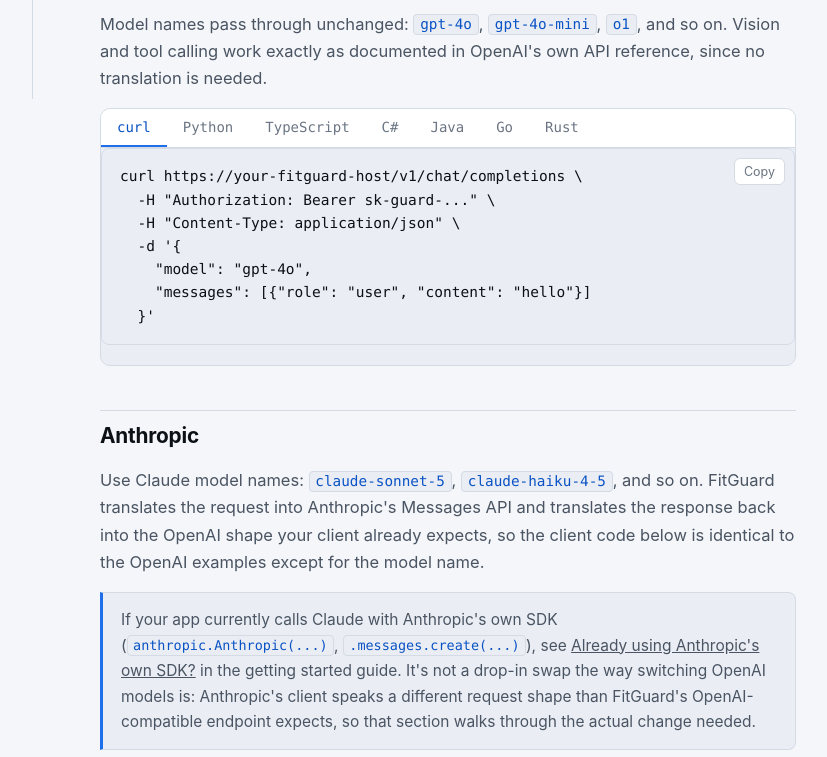
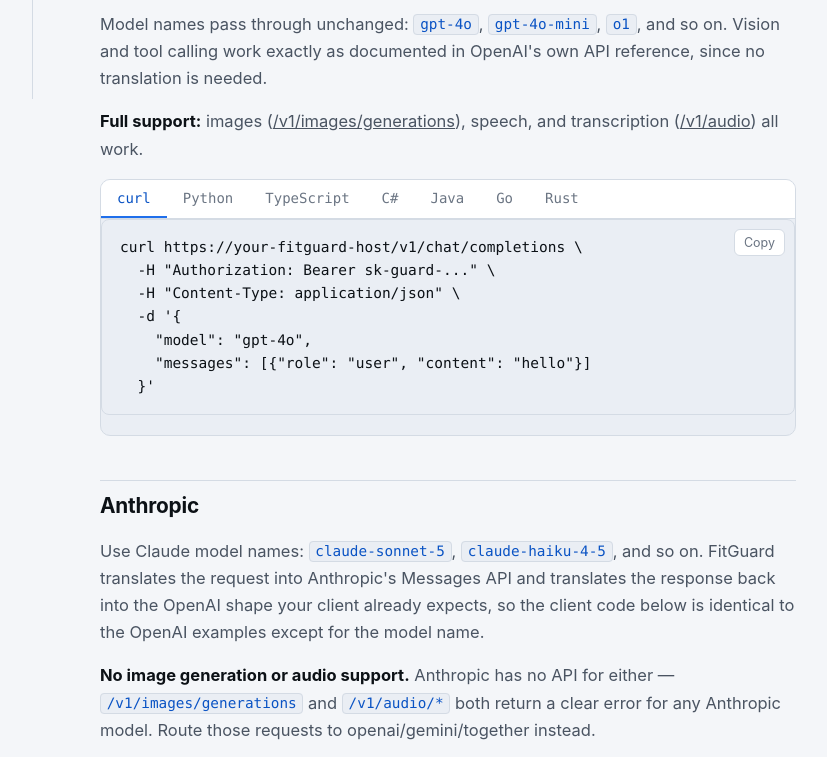
Before and after one commit to Oluiy/ai-cost-guard, a plain HTML site: page docs/guide/providers.html in a window 1280 px wide. Shown: the part 701-1458 px from the top of the page, without its empty margins (217-1044 px from the left). Drawn offline with Linux system fonts and the light colour scheme.

Commit message:
Added more info on what providers can do

```diff
--- a/docs/guide/providers.html
+++ b/docs/guide/providers.html
@@ -88,6 +88,7 @@
 
     <h2 id="openai">OpenAI</h2>
     <p>Model names pass through unchanged: <code class="inline">gpt-4o</code>, <code class="inline">gpt-4o-mini</code>, <code class="inline">o1</code>, and so on. Vision and tool calling work exactly as documented in OpenAI's own API reference, since no translation is needed.</p>
+    <p><strong>Full support:</strong> images (<a href="./api-reference.html#images">/v1/images/generations</a>), speech, and transcription (<a href="./api-reference.html#audio">/v1/audio</a>) all work.</p>
     <div class="code-tabs">
       <div class="tab-row">
         <button class="tab" data-lang="curl">curl</button>
@@ -235,6 +236,7 @@ let resp = client.post("https://your-fitguard-host/v1/chat/completions")
       FitGuard translates the request into Anthropic's Messages API and translates the response back into the OpenAI shape your
       client already expects, so the client code below is identical to the OpenAI examples except for the model name.
     </p>
+    <p><strong>No image generation or audio support.</strong> Anthropic has no API for either — <code class="inline">/v1/images/generations</code> and <code class="inline">/v1/audio/*</code> both return a clear error for any Anthropic model. Route those requests to openai/gemini/together instead.</p>
     <div class="callout">
       If your app currently calls Claude with Anthropic's own SDK (<code class="inline">anthropic.Anthropic(...)</code>, <code class="inline">.messages.create(...)</code>), see
       <a href="./getting-started.html#anthropic-sdk">Already using Anthropic's own SDK?</a> in the getting started guide.
@@ -365,6 +367,7 @@ let resp = client.post("https://your-fitguard-host/v1/chat/completions")
 
     <h2 id="gemini">Gemini</h2>
     <p>Use Gemini model names: <code class="inline">gemini-2.5-pro</code>, <code class="inline">gemini-2.5-flash</code>, <code class="inline">gemini-1.5-pro</code>, and so on. FitGuard translates the request into Gemini's <code class="inline">generateContent</code> format and translates the response back, the same way it does for Anthropic.</p>
+    <p><strong>Images and speech, not transcription.</strong> <code class="inline">/v1/images/generations</code> and <code class="inline">/v1/audio/speech</code> work; <code class="inline">/v1/audio/transcriptions</code> isn't wired yet — Gemini has no confirmed dedicated endpoint for it (audio is understood as chat input today, not exposed this way). Route transcription requests to openai/groq/together.</p>
     <div class="code-tabs">
       <div class="tab-row">
         <button class="tab" data-lang="curl">curl</button>
@@ -491,6 +494,7 @@ let resp = client.post("https://your-fitguard-host/v1/chat/completions")
 
     <h2 id="groq">Groq</h2>
     <p>Use Groq's hosted model names: <code class="inline">llama-3.3-70b-versatile</code>, <code class="inline">llama-3.1-8b-instant</code>, <code class="inline">mixtral-8x7b-32768</code>, and so on. Groq's API is already OpenAI-compatible, so requests pass through with no translation.</p>
+    <p><strong>Transcription only.</strong> <code class="inline">/v1/audio/transcriptions</code> works (<code class="inline">whisper-large-v3</code>, <code class="inline">whisper-large-v3-turbo</code> — fast, cheap, GA). Groq has no image generation API, and its only TTS offering (Orpheus) is explicitly preview/evaluation-only per Groq's own docs, so it's deliberately not wired into <code class="inline">/v1/audio/speech</code>.</p>
     <pre>curl https://your-fitguard-host/v1/chat/completions \
   -H "Authorization: Bearer sk-guard-..." \
   -H "Content-Type: application/json" \
@@ -501,6 +505,7 @@ let resp = client.post("https://your-fitguard-host/v1/chat/completions")
 
     <h2 id="together">Together AI</h2>
     <p>Use Together's model names, which are namespaced by publisher, e.g. <code class="inline">meta-llama/Llama-3-70b-chat-hf</code>. Together's API is also OpenAI-compatible. A model name containing a <code class="inline">/</code> that isn't a recognized provider prefix (<code class="inline">openai/</code>, <code class="inline">anthropic/</code>, etc.) routes to Together by default, since that's the convention its own model names use.</p>
+    <p><strong>Full support:</strong> images (FLUX, Stable Diffusion), speech, and transcription all work. One naming exception: Together's own Whisper offering is exposed here as <code class="inline">together/whisper-large-v3</code>, not Together's own catalog id — that id happens to start with <code class="inline">openai/</code>, which FitGuard's routing would otherwise misread as "send this to the openai provider."</p>
     <pre>curl https://your-fitguard-host/v1/chat/completions \
   -H "Authorization: Bearer sk-guard-..." \
   -H "Content-Type: application/json" \
```
